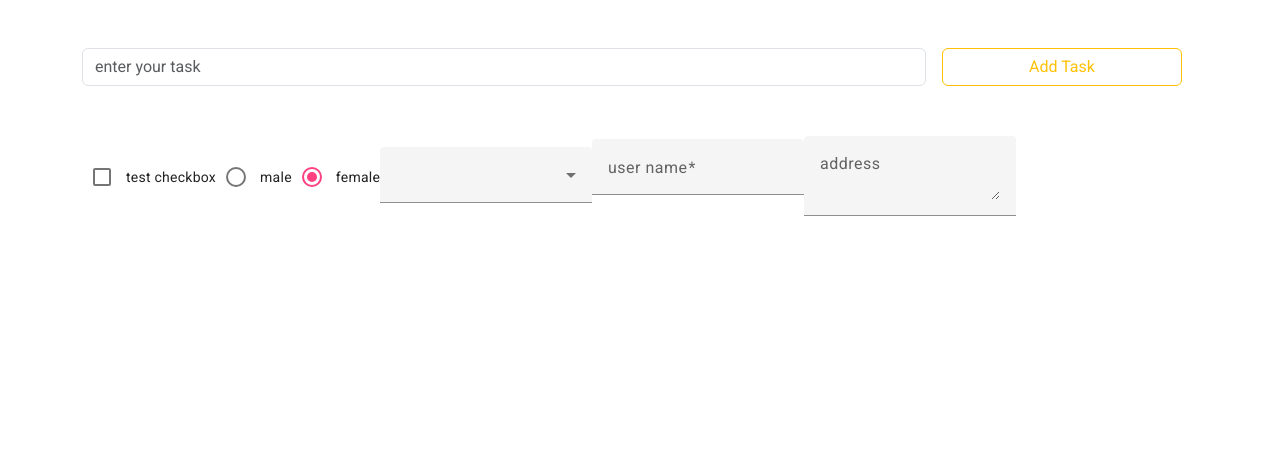
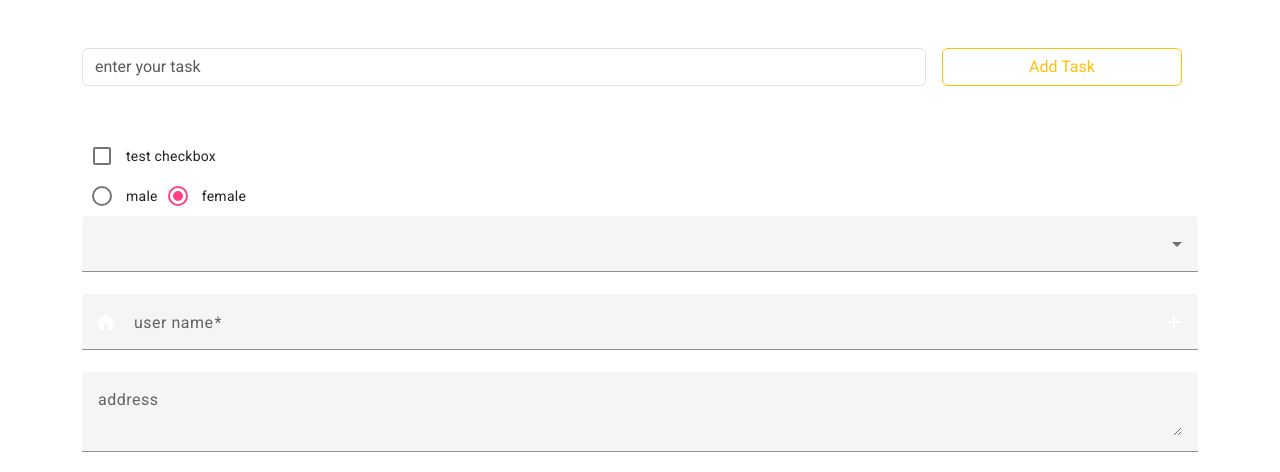
Before and after one commit to angular-codenight/season6, an Angular app: page / in a window 1280 px wide. Shown: the top 472 px of the page. Built offline with nearby package versions, Linux system fonts and the light colour scheme.

Commit message:
suffix-prefix

```diff
--- a/src/app/app.component.html
+++ b/src/app/app.component.html
@@ -1,5 +1,6 @@
 <div class="container">
   <app-todo-list></app-todo-list>
+  <div class="d-flex flex-column">
   <mat-checkbox [checked]="isChecked" [value]="'test checkbox'" (change)="onCheckBoxChange($event)">
 
     test checkbox
@@ -35,6 +36,8 @@
     <input matInput placeholder="user name" [(ngModel)]="inputValue" required #usernameInput="ngModel">
     <mat-hint>enter your username</mat-hint>
     <mat-error *ngIf="usernameInput.invalid">username is required</mat-error>
+    <mat-icon matPrefix>home</mat-icon>
+    <mat-icon matSuffix>add</mat-icon>
   </mat-form-field>
   <mat-form-field>
     <textarea matInput placeholder="address" [(ngModel)]="address" required #addressInput="ngModel"></textarea>
@@ -42,5 +45,7 @@
     <mat-error *ngIf="addressInput.invalid">address is required</mat-error>
   </mat-form-field>
 
+
   <h1 class="text-dark" *ngIf="isContentShown">content</h1>
 </div>
+</div>
--- a/src/app/app.module.ts
+++ b/src/app/app.module.ts
@@ -11,6 +11,8 @@ import {MatRadioModule} from "@angular/material/radio";
 import {MatFormFieldModule} from "@angular/material/form-field";
 import {MatSelectModule} from "@angular/material/select";
 import {MatInputModule} from "@angular/material/input";
+import {MatButtonModule} from "@angular/material/button";
+import {MatIconModule} from "@angular/material/icon";
 
 @NgModule({
   declarations: [
@@ -26,7 +28,9 @@ import {MatInputModule} from "@angular/material/input";
     MatRadioModule,
     MatFormFieldModule,
     MatSelectModule,
-    MatInputModule
+    MatInputModule,
+    MatButtonModule,
+    MatIconModule
   ],
   providers: [],
   bootstrap: [AppComponent]
```
